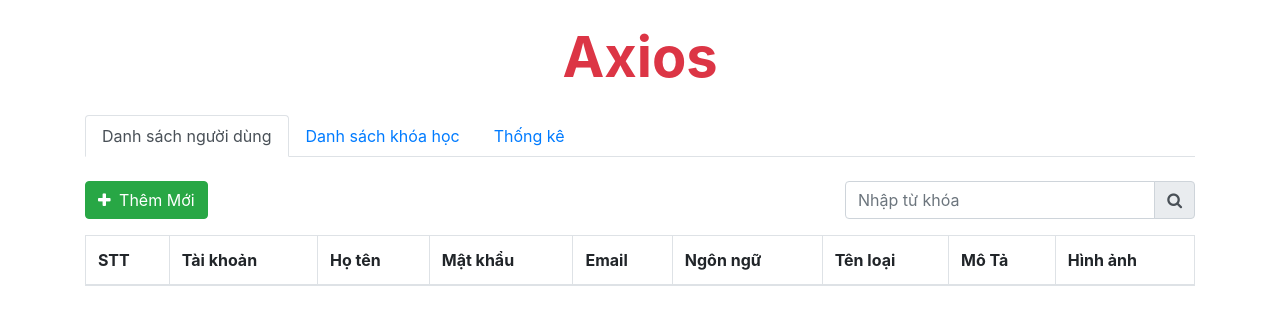
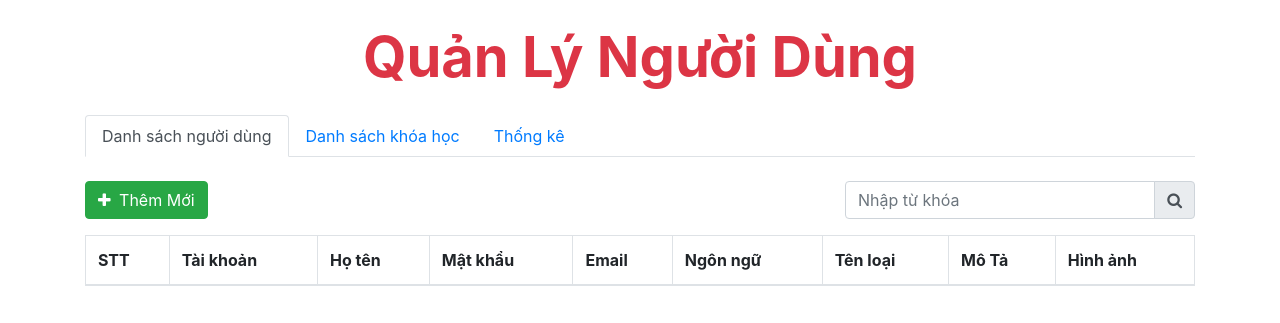
Before and after one commit to Quaniscoding/CAPSTON-JS, a plain HTML site: page QLSP/view/index.html in a window 1280 px wide. Shown: the part 56-379 px from the top of the page. Drawn offline with nearby package versions, Linux system fonts and the light colour scheme; no server answers.

Commit message:
add
fixing name

```diff
--- a/QLSP/view/index.html
+++ b/QLSP/view/index.html
@@ -55,7 +55,7 @@
       </nav>
 
       <header class="display-4 my-4 text-center text-danger font-weight-bold">
-        Axios
+        Quản Lý Người Dùng
       </header>
       <!-- Phan tab menu -->
       <ul class="nav nav-tabs" role="tablist">
```
